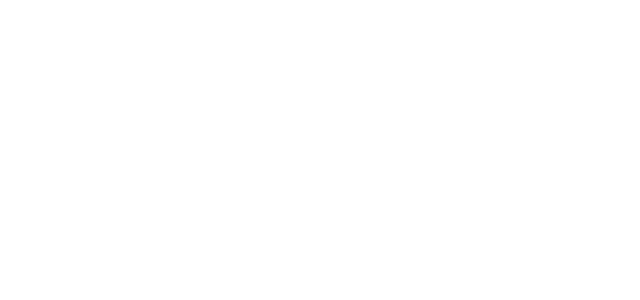
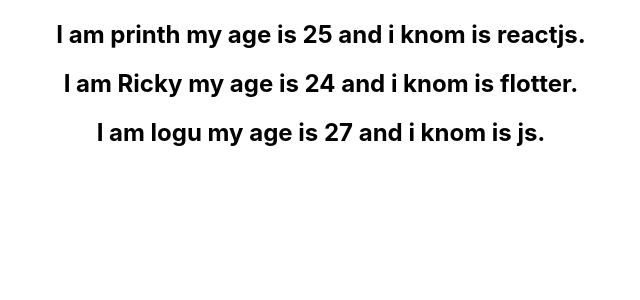
Before and after one commit to pirinth0403/react1, a React (Create React App) app: page / in a window 1280 px wide. Shown: the top 300 px of the page, without its empty margins (319-959 px from the left). Built offline with nearby package versions, Linux system fonts and the light colour scheme.

Commit message:
Array map method using

```diff
--- a/src/App.js
+++ b/src/App.js
@@ -2,11 +2,17 @@
 import './App.css';
 import React, { Component } from 'react';
 import UserGreeting from './components/UserGreeting';
+import NameList from './components/NameList';
+import Person from './components/Person';
+
 
 function App() {
   return (
     <div className="App">
-    <UserGreeting/>
+    {/* <UserGreeting/> */}
+     <NameList />
+    {/* <Person />  */}
+
 
     </div>
   );
--- /dev/null
+++ b/src/components/NameList.js
@@ -0,0 +1,30 @@
+import React from 'react'
+import Person  from './Person'
+
+function NameList() {
+    const persons = [
+        {
+            id:1,
+            name:'printh',
+            age:25,
+            skill:'reactjs'
+        },
+        {
+            id:2,
+            name:'Ricky',
+            age:24,
+            skill:'flotter'
+        },
+        {
+            id:3,
+            name:'logu',
+            age:27,
+            skill:'js'
+        },
+    ]
+    const personsList = persons.map(person => <Person person={person} />)
+    return <div> {personsList} </div>
+
+}
+
+export default NameList
--- /dev/null
+++ b/src/components/Person.js
@@ -0,0 +1,13 @@
+import React from 'react'
+
+function Person({person}) {
+    return (
+        <div>
+            <h2>
+                 I am {person.name} my age is {person.age} and  i knom is {person.skill}.
+            </h2>
+        </div>
+    )
+}
+
+export default Person
```
Also changed, not shown: src/components/UserGreeting.js (line endings or trailing spaces).
